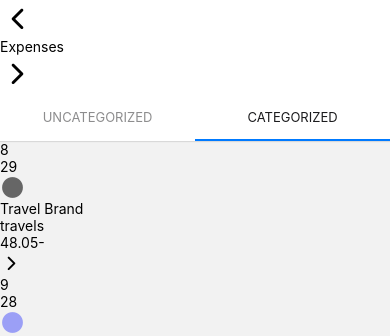
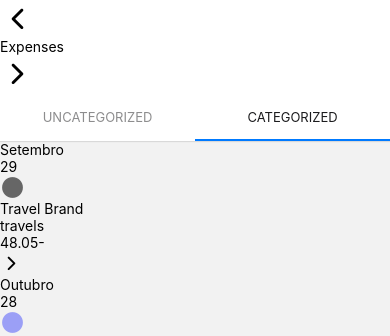
Before and after one commit to luiz-couto/budGet, a React Native app in the folder app/: screen /Categorized in a window 390 px wide. Shown: the top 336 px of the page. Built offline with nearby package versions, Linux system fonts and the light colour scheme; what native-base would draw is missing.

Commit message:
added date constants

```diff
--- /dev/null
+++ b/app/constants/date.tsx
@@ -0,0 +1,15 @@
+export const DateC = {
+  portuguese_brazil: {
+    months: ['Janeiro', 'Fevereiro', 'Março', 'Abril', 'Maio', 'Junho', 'Julho', 'Agosto', 'Setembro',
+    'Outubro', 'Novembro', 'Dezembro'],
+    weekdays: ['Domingo','Segunda-feira','Terça-feira', 'Quarta-feira', 'Quinta-feira','Sexta-Feira',
+    'Sábado']
+  },
+  english: {
+    months: ['January', 'February', 'March', 'April', 'May', 'June', 'July', 'August', 'September',
+    'October', 'November', 'December'],
+    weekdays: ['Sunday','Monday', 'Tuesday', 'Wednesday','Thursday', 'Friday','Saturday']
+  }
+}
+
+export type Language = 'portuguese_brazil' | 'english'
--- a/app/src/components/ExpenseList/index.tsx
+++ b/app/src/components/ExpenseList/index.tsx
@@ -6,6 +6,7 @@ import {
 } from 'react-native'
 import { Expense } from '../../models/expense'
 import ExpenseItem from '../ExpenseItem'
+import { Language, DateC } from '../../../constants/date'
 
 import styles from './styles.scss'
 
@@ -40,7 +41,7 @@ const getFilteredExpenseList = (expenseList: Expense[]) => {
     if(monthlyExpenses.length == 0) continue
 
     let monthlyData: MonthlyData = {
-      title: month.toString(),
+      title: getMonthName(month, 'portuguese_brazil'),
       data: []
     }
 
@@ -63,6 +64,10 @@ const getFilteredExpenseList = (expenseList: Expense[]) => {
   }
 
   return expenses
+}
+
+const getMonthName = (monthNum: number, language:Language) => {
+  return DateC[language].months[monthNum]
 }
 
 const ExpenseList = (props: propsType) => {
```
